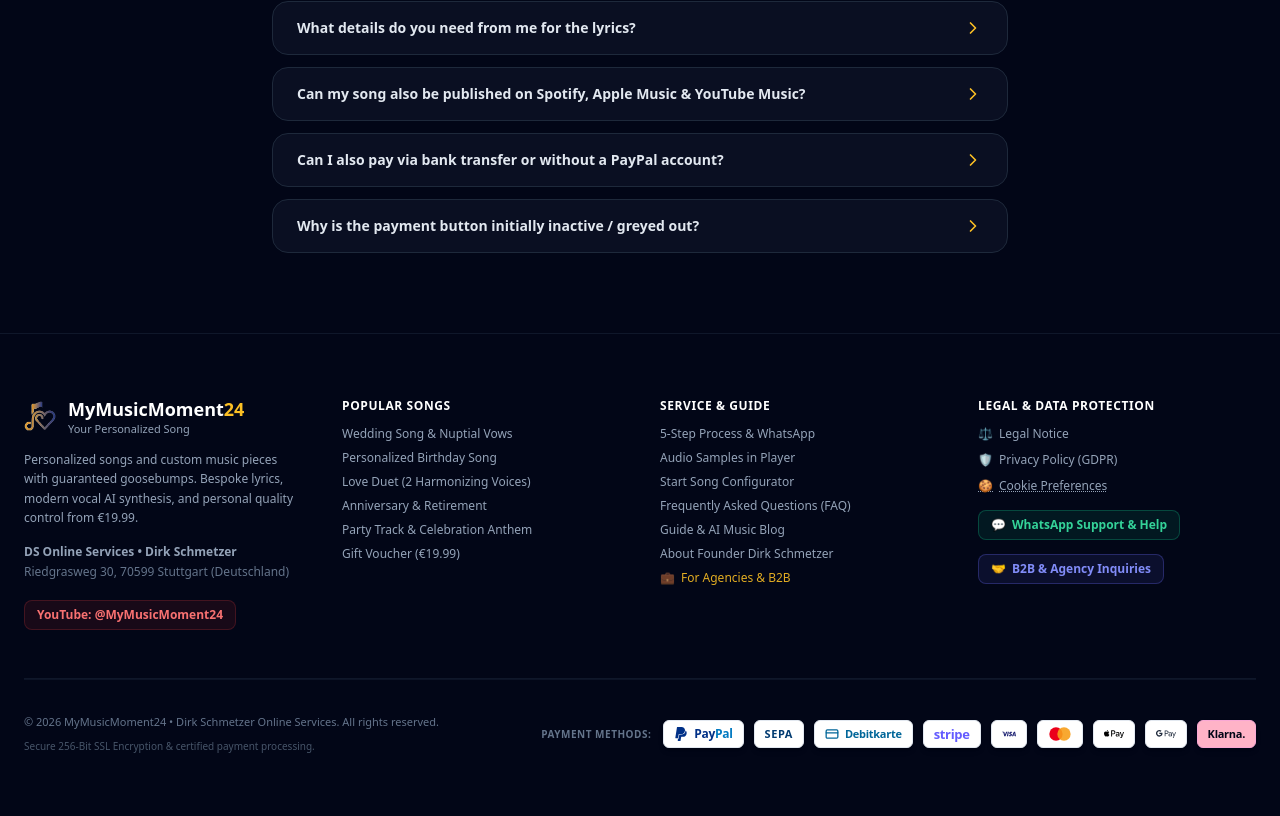
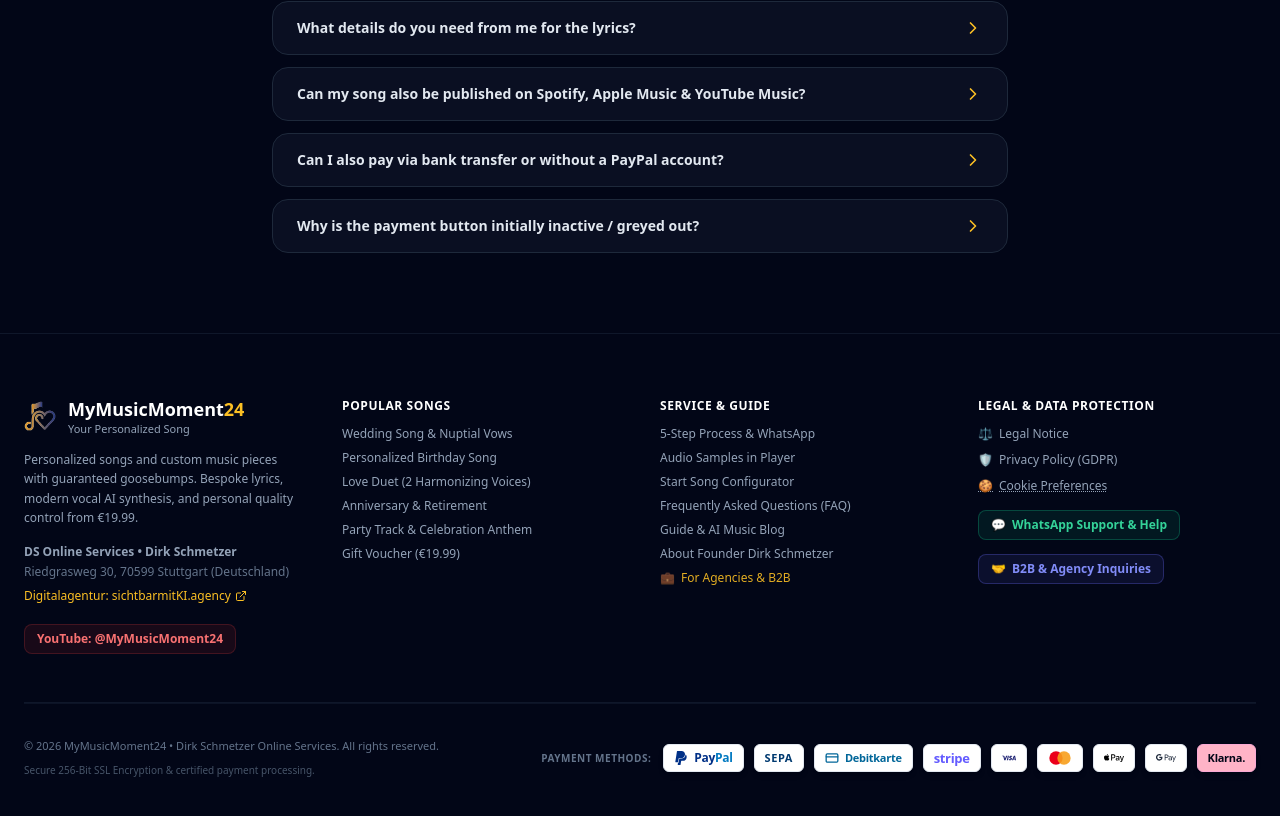
Before and after one commit to dirkonlineservices/mymusicmoment24, a React (Vite) app: page / in a window 1280 px wide. Shown: the part 6904-7720 px from the top of the page. Built offline with nearby package versions, Linux system fonts and the light colour scheme.

Commit message:
feat(branding): add direct agency links to sichtbarmitKI.agency in footer, author and B2B pages

```diff
--- a/src/views/AuthorPage.jsx
+++ b/src/views/AuthorPage.jsx
@@ -1,6 +1,6 @@
 import React from "react";
 
-import { ArrowLeft, CheckCircle2, Music, Sparkles, Youtube, Heart, Award, ShieldCheck, Mail, MessageSquare } from "lucide-react";
+import { ArrowLeft, CheckCircle2, Music, Sparkles, Youtube, Heart, Award, ShieldCheck, Mail, MessageSquare, ExternalLink } from "lucide-react";
 import { useLanguage } from "../context/LanguageContext";
 import LanguageSwitcher from "../components/LanguageSwitcher";
 
@@ -68,7 +68,15 @@
             <div className="flex flex-col gap-2.5 text-left text-xs text-slate-300 border-t border-slate-800 pt-4">
               <div className="flex items-center gap-2">
                 <ShieldCheck className="w-4 h-4 text-emerald-400 shrink-0" />
-                <span>DS Online Services (Stuttgart)</span>
+                <a
+                  href="https://www.sichtbarmitki.agency"
+                  target="_blank"
+                  rel="noopener noreferrer"
+                  className="text-amber-400 hover:text-amber-300 font-medium inline-flex items-center gap-1 transition-colors"
+                >
+                  <span>DS Online Services • sichtbarmitKI.agency</span>
+                  <ExternalLink className="w-3 h-3" />
+                </a>
               </div>
               <div className="flex items-center gap-2">
                 <Award className="w-4 h-4 text-amber-400 shrink-0" />
--- a/src/views/B2BPage.jsx
+++ b/src/views/B2BPage.jsx
@@ -2,7 +2,7 @@
 import {
   ArrowLeft, Sparkles, Building2, Briefcase, Megaphone, Music,
   CheckCircle2, Send, Clock, ShieldCheck, Mail, MessageSquare,
-  ArrowRight, Users, Radio, Award
+  ArrowRight, Users, Radio, Award, ExternalLink
 } from "lucide-react";
 import { useLanguage } from "../context/LanguageContext";
 import LanguageSwitcher from "../components/LanguageSwitcher";
@@ -246,15 +246,26 @@
               {t("b2b.agencyDesc", "MyMusicMoment24 ist ein spezialisierter Audio-Service von Dirk Schmetzer (DS Online Services). Neben Musikproduktion unterstützen wir Unternehmen auch bei ganzheitlicher KI-Sichtbarkeit, Content-Strategie und digitalem Marketing.")}
             </p>
           </div>
+          <div className="flex flex-wrap items-center gap-3 shrink-0">
+            <a
+              href="https://www.sichtbarmitki.agency"
+              target="_blank"
+              rel="noopener noreferrer"
+              className="px-5 py-3.5 bg-blue-600 hover:bg-blue-500 text-white font-bold text-xs sm:text-sm rounded-xl transition flex items-center gap-2 shadow-lg shadow-blue-600/20"
+            >
+              <span>Zur Agentur: SichtbarMitKI</span>
+              <ExternalLink className="w-4 h-4" />
+            </a>
             <a
               href="https://wa.me/4915906122744?text=Hallo%20Dirk,%20ich%20interessiere%20mich%20f%C3%BCr%20eine%20B2B-Kooperation%20bei%20MyMusicMoment24."
               target="_blank"
               rel="noopener noreferrer"
-            className="shrink-0 px-6 py-3.5 bg-emerald-600 hover:bg-emerald-500 text-white font-bold text-xs sm:text-sm rounded-xl transition flex items-center gap-2 shadow-lg shadow-emerald-600/20"
+              className="px-5 py-3.5 bg-emerald-600 hover:bg-emerald-500 text-white font-bold text-xs sm:text-sm rounded-xl transition flex items-center gap-2 shadow-lg shadow-emerald-600/20"
             >
               <MessageSquare className="w-4 h-4" />
               <span>{t("b2b.whatsappBtn", "WhatsApp-Direktkontakt")}</span>
             </a>
+          </div>
         </div>
 
         {/* B2B Contact Form */}
--- a/src/views/LandingPage.jsx
+++ b/src/views/LandingPage.jsx
@@ -1,7 +1,7 @@
 import React, { useState } from "react";
 import {
   Music, Sparkles, Heart, Star, ShieldCheck, Clock, Headphones,
-  ArrowRight, CheckCircle2, ChevronRight, FileText, Menu, X
+  ArrowRight, CheckCircle2, ChevronRight, FileText, Menu, X, ExternalLink
 } from "lucide-react";
 import AudioPlayer from "../components/AudioPlayer";
 import Configurator from "../components/Configurator";
@@ -555,6 +555,17 @@
               <div className="text-xs text-slate-500 space-y-1">
                 <p className="font-semibold text-slate-400">DS Online Services • Dirk Schmetzer</p>
                 <p>Riedgrasweg 30, 70599 Stuttgart (Deutschland)</p>
+                <p className="pt-1">
+                  <a
+                    href="https://www.sichtbarmitki.agency"
+                    target="_blank"
+                    rel="noopener noreferrer"
+                    className="text-amber-400 hover:text-amber-300 font-medium inline-flex items-center gap-1 transition-colors"
+                  >
+                    <span>Digitalagentur: sichtbarmitKI.agency</span>
+                    <ExternalLink className="w-3 h-3" />
+                  </a>
+                </p>
               </div>
               <div className="pt-1">
                 <a
```
Lines whose indentation alone changed are shown as unchanged.
